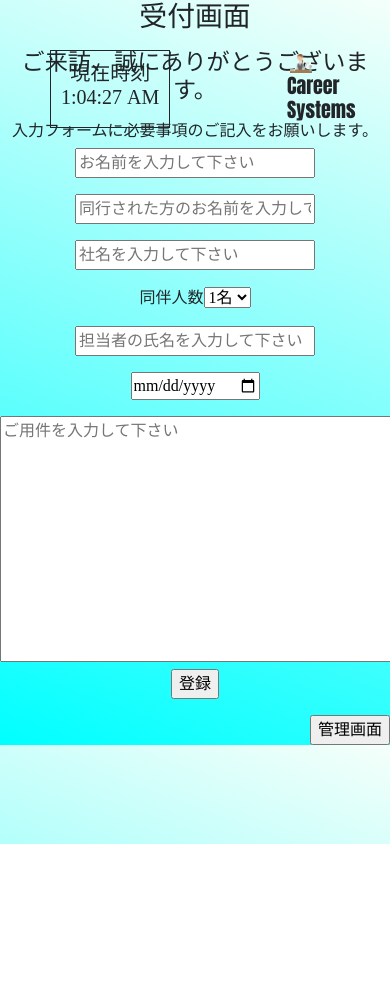
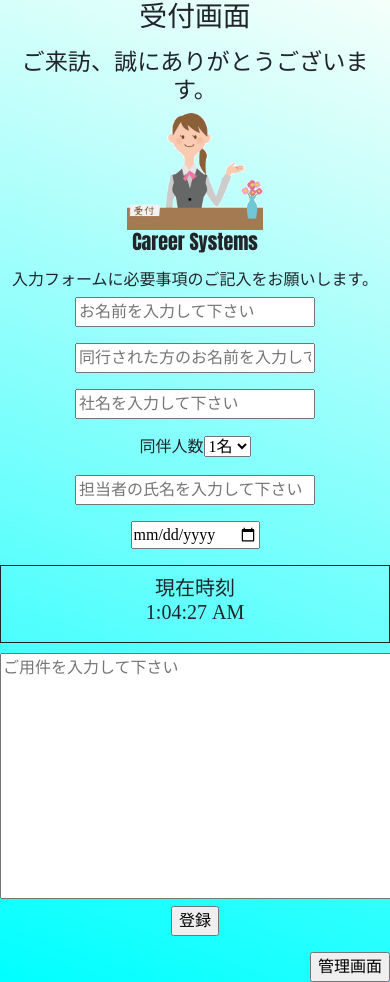
Before and after one commit to careertakada/visitorscoming, a Django app: page /welcomeapp-login/welcomeapp-login/ in a window 390 px wide; the page is wider, and only the part inside the window is pictured. Before the commit the page ends 844 px from the top of that part, so only its background shows below. Run offline with Django 3.2, Linux system fonts and the light colour scheme.

Commit message:
input1change

```diff
--- a/welcomeapp/templates/input.html
+++ b/welcomeapp/templates/input.html
@@ -42,18 +42,58 @@
 
         }
 
+        .time {
+            padding:10px;
+            margin-bottom:10px;
+            border:solid 1px;
+            top:50px;
+            left:50px;
+            position:absolute;
+            text-align: center;
+        }
+
+        @media screen and (max-width:480px) {
+            .uketuke {
+
+            position:static;
+            padding-right:25px;
+            padding-left:25px;
+            margin-bottom:10px;
+            width:100%;
+            height:100%;
+            text-align:center;
+
+            }
+
+
+            img.uketuke-img {
+                width:40%;
+                height:auto;
+
+            }
+
+            .time {
+                padding:10px;
+                margin-bottom:10px;
+                border:solid 1px;
+                text-align: center;
+                position:static;
+            }
+
+        }
+
         </style>
 </head>
 <body>
-    <div class="uketuke">
-    <img src="/media/visitor_cord/uketukejyo2.png" class="uketuke-img">
-    <h5 style="font-family:'Impact'" >Career Systems</h5>
-    </div>
     <div style="text-align: center;">
     <form method="POST" action="{% url 'welcome' %}">
         {% csrf_token %}
     <h1>受付画面</h1>
     <p><h3>ご来訪、誠にありがとうございます。</h3>
+        <div class="uketuke">
+        <img src="/media/visitor_cord/uketukejyo2.png" class="uketuke-img">
+        <h5 style="font-family:'Impact'" >Career Systems</h5>
+        </div>
     <p><h6>入力フォームに必要事項のご記入をお願いします。</h6>
     <p><input style="width:15rem;" name="input_name" placeholder="お名前を入力して下さい" required autocomplete="off"></p>
     <p><input style="width:15rem;" name="acompany" placeholder="同行された方のお名前を入力して下さい" required autocomplete="off" ></p>
@@ -65,14 +105,14 @@
         </select></p>
     <p><input style="width:15rem;" name="" placeholder="担当者の氏名を入力して下さい" required autocomplete="off"></p>
     <p><input name="dates" placeholder="日付" type="date"></p>
+    <div class="time">
+    <div id="time" ></div>
+    </div>
     <p><textarea rows="10" cols="60" size="20" name="text1" placeholder="ご用件を入力して下さい" required autocomplete="off" ></textarea>
 
     <br>
     <input type="submit" value="登録" />
     <br>
-    <div style="padding:10px; margin-bottom:10px; border:solid 1px; top:50px; left:50px; position:absolute; text-align: center;">
-    <div id="time" ></div>
-    </div>
 
     {% comment %} <a> href="{% url '' %}" {% endcomment %}
     </form>
```
Also changed, not shown: db.sqlite3.
